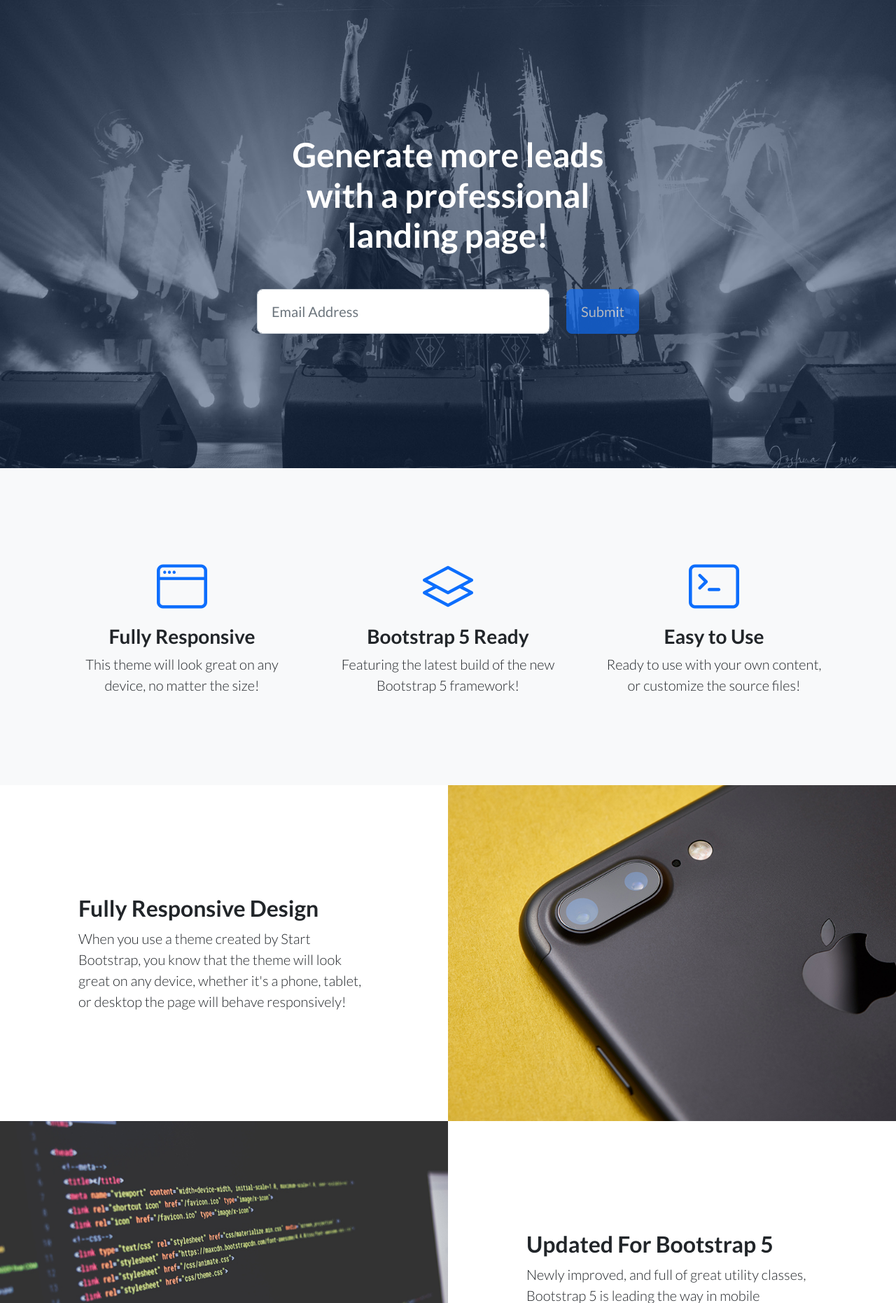
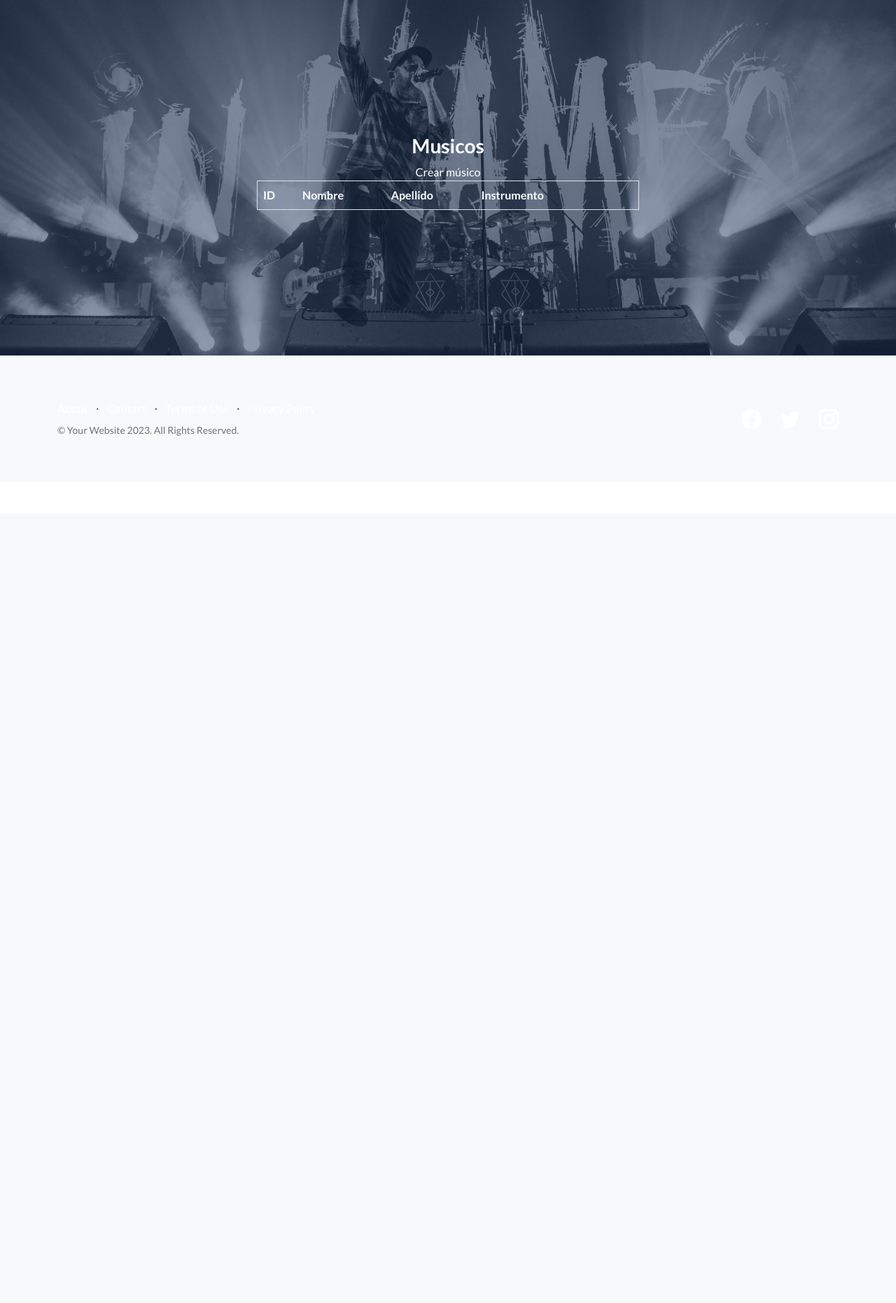
Before and after one commit to alealvarez82/Tercer_pre_entrega_alvarez, a Django app: page /musicos/musicos/ in a window 1280 px wide. Shown: the part 66-1928 px from the top of the page at 70% size. After the commit the page ends 689 px from the top, so only its background shows below. Run offline with Django 4.2, Linux system fonts and the light colour scheme; lists and menus that the app fills with data are empty; some libraries are stand-ins or nearby versions.

Commit message:
modificaciones 12/11 funcionando inicio y musicos (falta funcion agregar y editar musicos)

```diff
--- a/app_musicos/templates/app_musicos/listar_musicos.html
+++ b/app_musicos/templates/app_musicos/listar_musicos.html
@@ -1,12 +1,32 @@
 {% extends "base.html" %}
 
 {% block titulo %}
-<title>Blog de musicos</title>
+    <title>Blog de músicos</title>
 {% endblock titulo %}
 
 {% block contenido %}
+    <style>
+
+        h3, a, th, td {
+            color: white;
+        }
+
+        table {
+            border: 1px solid white;
+        }
+
+        th, td {
+            padding: 8px;
+            text-align: left;
+        }
+
+        a {
+            text-decoration: none;
+        }
+    </style>
+
     <h3>Musicos</h3>
-<a href="{% url 'crear_musico' %}">Crear musico</a>
+    <a href="{% url 'crear_musico' %}">Crear músico</a>
     <br>
 
     <table class="table">
@@ -25,17 +45,9 @@
                     <td>{{ musico.nombre }}</td>
                     <td>{{ musico.apellido }}</td>
                     <td>{{ musico.instrumento }}</td>
-      <td>
-        <a href="{% url 'listar_musicos' musico.id %}">Ver</a>
-      </td>
-      <td>
-        <a href="{% url 'editar_musico' musico.id %}">Editar</a>
-      </td>
-      <td>
-        <a href="{% url 'eliminar_musico' musico.id %}">
-          <i class="bi bi-trash"></i>
-        </a>
-      </td>
+                    <td><a href="{% url 'listar_musicos' musico.id %}">Ver</a></td>
+                    <td><a href="{% url 'editar_musico' musico.id %}">Editar</a></td>
+                    <td><a href="{% url 'eliminar_musico' musico.id %}"><i class="bi bi-trash"></i></a></td>
                 </tr>
             {% endfor %}
         </tbody>
--- a/app_musicos/urls.py
+++ b/app_musicos/urls.py
@@ -11,7 +11,7 @@ urlpatterns = [
     path("ingresar-instrumento/", listar_instrumentos, name="ingresar_instrumento"),
     path("buscar-instrumento/", listar_instrumentos, name="buscar_instrumento"),
     path("musicos/", listar_musicos, name="listar_musicos"),
-    path("ingresar-musico/", listar_musicos, name="ingresar_musico"),
+    path("ingresar-musico/", listar_musicos, name="crear_musico"),
     path("buscar-musico/", listar_musicos, name="buscar_musico"),
     path("eliminar-musico/", listar_musicos, name="eliminar_musico"),
     path("ver-nota/", buscar_nota, name="ver_nota"),
--- a/proyecto/urls.py
+++ b/proyecto/urls.py
@@ -7,5 +7,5 @@ from app_musicos.views import listar_musicos
 urlpatterns = [
     path("admin/", admin.site.urls),
     path("musicos/", include("app_musicos.urls")),
-    path("", inicio),
+    path("", inicio , name= "inicio"),
 ]
--- a/templates_base/base.html
+++ b/templates_base/base.html
@@ -8,7 +8,7 @@
         <meta name="viewport" content="width=device-width, initial-scale=1, shrink-to-fit=no" />
         <meta name="description" content="" />
         <meta name="author" content="" />
-        <title>Landing Page - Start Bootstrap Theme</title>
+        <title>Blog de musicos</title>
         <!-- Favicon-->
         <link rel="icon" type="image/x-icon" href="assets/favicon.ico" />
         <!-- Bootstrap icons-->
@@ -36,7 +36,14 @@
                     <div class="col-xl-6">
                         <div class="text-center text-white">
                             <!-- Page heading-->
-                            <h1 class="mb-5">Generate more leads with a professional landing page!</h1>
+                            {% block titulo %}
+
+                            {% endblock titulo %}
+
+
+                            {% block contenido %}
+
+                            {% endblock contenido %}
                             <!-- Signup form-->
                             <!-- * * * * * * * * * * * * * * *-->
                             <!-- * * SB Forms Contact Form * *-->
@@ -45,16 +52,7 @@
                             <!-- To make this form functional, sign up at-->
                             <!-- https://startbootstrap.com/solution/contact-forms-->
                             <!-- to get an API token!-->
-                            <form class="form-subscribe" id="contactForm" data-sb-form-api-token="API_TOKEN">
-                                <!-- Email address input-->
-                                <div class="row">
-                                    <div class="col">
-                                        <input class="form-control form-control-lg" id="emailAddress" type="email" placeholder="Email Address" data-sb-validations="required,email" />
-                                        <div class="invalid-feedback text-white" data-sb-feedback="emailAddress:required">Email Address is required.</div>
-                                        <div class="invalid-feedback text-white" data-sb-feedback="emailAddress:email">Email Address Email is not valid.</div>
-                                    </div>
-                                    <div class="col-auto"><button class="btn btn-primary btn-lg disabled" id="submitButton" type="submit">Submit</button></div>
-                                </div>
+
                                 <!-- Submit success message-->
                                 <!---->
                                 <!-- This is what your users will see when the form-->
@@ -78,133 +76,7 @@
             </div>
         </header>
         <!-- Icons Grid-->
-        <section class="features-icons bg-light text-center">
-            <div class="container">
-                <div class="row">
-                    <div class="col-lg-4">
-                        <div class="features-icons-item mx-auto mb-5 mb-lg-0 mb-lg-3">
-                            <div class="features-icons-icon d-flex"><i class="bi-window m-auto text-primary"></i></div>
-                            <h3>Fully Responsive</h3>
-                            <p class="lead mb-0">This theme will look great on any device, no matter the size!</p>
-                        </div>
-                    </div>
-                    <div class="col-lg-4">
-                        <div class="features-icons-item mx-auto mb-5 mb-lg-0 mb-lg-3">
-                            <div class="features-icons-icon d-flex"><i class="bi-layers m-auto text-primary"></i></div>
-                            <h3>Bootstrap 5 Ready</h3>
-                            <p class="lead mb-0">Featuring the latest build of the new Bootstrap 5 framework!</p>
-                        </div>
-                    </div>
-                    <div class="col-lg-4">
-                        <div class="features-icons-item mx-auto mb-0 mb-lg-3">
-                            <div class="features-icons-icon d-flex"><i class="bi-terminal m-auto text-primary"></i></div>
-                            <h3>Easy to Use</h3>
-                            <p class="lead mb-0">Ready to use with your own content, or customize the source files!</p>
-                        </div>
-                    </div>
-                </div>
-            </div>
-        </section>
-        <!-- Image Showcases-->
-        <section class="showcase">
-            <div class="container-fluid p-0">
-                <div class="row g-0">
-                    <div class="col-lg-6 order-lg-2 text-white showcase-img" style="background-image: url('assets/img/bg-showcase-1.jpg')"></div>
-                    <div class="col-lg-6 order-lg-1 my-auto showcase-text">
-                        <h2>Fully Responsive Design</h2>
-                        <p class="lead mb-0">When you use a theme created by Start Bootstrap, you know that the theme will look great on any device, whether it's a phone, tablet, or desktop the page will behave responsively!</p>
-                    </div>
-                </div>
-                <div class="row g-0">
-                    <div class="col-lg-6 text-white showcase-img" style="background-image: url('assets/img/bg-showcase-2.jpg')"></div>
-                    <div class="col-lg-6 my-auto showcase-text">
-                        <h2>Updated For Bootstrap 5</h2>
-                        <p class="lead mb-0">Newly improved, and full of great utility classes, Bootstrap 5 is leading the way in mobile responsive web development! All of the themes on Start Bootstrap are now using Bootstrap 5!</p>
-                    </div>
-                </div>
-                <div class="row g-0">
-                    <div class="col-lg-6 order-lg-2 text-white showcase-img" style="background-image: url('assets/img/bg-showcase-3.jpg')"></div>
-                    <div class="col-lg-6 order-lg-1 my-auto showcase-text">
-                        <h2>Easy to Use & Customize</h2>
-                        <p class="lead mb-0">Landing Page is just HTML and CSS with a splash of SCSS for users who demand some deeper customization options. Out of the box, just add your content and images, and your new landing page will be ready to go!</p>
-                    </div>
-                </div>
-            </div>
-        </section>
-        <!-- Testimonials-->
-        <section class="testimonials text-center bg-light">
-            <div class="container">
-                <h2 class="mb-5">What people are saying...</h2>
-                <div class="row">
-                    <div class="col-lg-4">
-                        <div class="testimonial-item mx-auto mb-5 mb-lg-0">
-                            <img class="img-fluid rounded-circle mb-3" src="assets/img/testimonials-1.jpg" alt="..." />
-                            <h5>Margaret E.</h5>
-                            <p class="font-weight-light mb-0">"This is fantastic! Thanks so much guys!"</p>
-                        </div>
-                    </div>
-                    <div class="col-lg-4">
-                        <div class="testimonial-item mx-auto mb-5 mb-lg-0">
-                            <img class="img-fluid rounded-circle mb-3" src="assets/img/testimonials-2.jpg" alt="..." />
-                            <h5>Fred S.</h5>
-                            <p class="font-weight-light mb-0">"Bootstrap is amazing. I've been using it to create lots of super nice landing pages."</p>
-                        </div>
-                    </div>
-                    <div class="col-lg-4">
-                        <div class="testimonial-item mx-auto mb-5 mb-lg-0">
-                            <img class="img-fluid rounded-circle mb-3" src="assets/img/testimonials-3.jpg" alt="..." />
-                            <h5>Sarah W.</h5>
-                            <p class="font-weight-light mb-0">"Thanks so much for making these free resources available to us!"</p>
-                        </div>
-                    </div>
-                </div>
-            </div>
-        </section>
-        <!-- Call to Action-->
-        <section class="call-to-action text-white text-center" id="signup">
-            <div class="container position-relative">
-                <div class="row justify-content-center">
-                    <div class="col-xl-6">
-                        <h2 class="mb-4">Ready to get started? Sign up now!</h2>
-                        <!-- Signup form-->
-                        <!-- * * * * * * * * * * * * * * *-->
-                        <!-- * * SB Forms Contact Form * *-->
-                        <!-- * * * * * * * * * * * * * * *-->
-                        <!-- This form is pre-integrated with SB Forms.-->
-                        <!-- To make this form functional, sign up at-->
-                        <!-- https://startbootstrap.com/solution/contact-forms-->
-                        <!-- to get an API token!-->
-                        <form class="form-subscribe" id="contactFormFooter" data-sb-form-api-token="API_TOKEN">
-                            <!-- Email address input-->
-                            <div class="row">
-                                <div class="col">
-                                    <input class="form-control form-control-lg" id="emailAddressBelow" type="email" placeholder="Email Address" data-sb-validations="required,email" />
-                                    <div class="invalid-feedback text-white" data-sb-feedback="emailAddressBelow:required">Email Address is required.</div>
-                                    <div class="invalid-feedback text-white" data-sb-feedback="emailAddressBelow:email">Email Address Email is not valid.</div>
-                                </div>
-                                <div class="col-auto"><button class="btn btn-primary btn-lg disabled" id="submitButton" type="submit">Submit</button></div>
-                            </div>
-                            <!-- Submit success message-->
-                            <!---->
-                            <!-- This is what your users will see when the form-->
-                            <!-- has successfully submitted-->
-                            <div class="d-none" id="submitSuccessMessage">
-                                <div class="text-center mb-3">
-                                    <div class="fw-bolder">Form submission successful!</div>
-                                    <p>To activate this form, sign up at</p>
-                                    <a class="text-white" href="https://startbootstrap.com/solution/contact-forms">https://startbootstrap.com/solution/contact-forms</a>
-                                </div>
-                            </div>
-                            <!-- Submit error message-->
-                            <!---->
-                            <!-- This is what your users will see when there is-->
-                            <!-- an error submitting the form-->
-                            <div class="d-none" id="submitErrorMessage"><div class="text-center text-danger mb-3">Error sending message!</div></div>
-                        </form>
-                    </div>
-                </div>
-            </div>
-        </section>
+
         <!-- Footer-->
         <footer class="footer bg-light">
             <div class="container">
```
Lines whose indentation alone changed are shown as unchanged.
